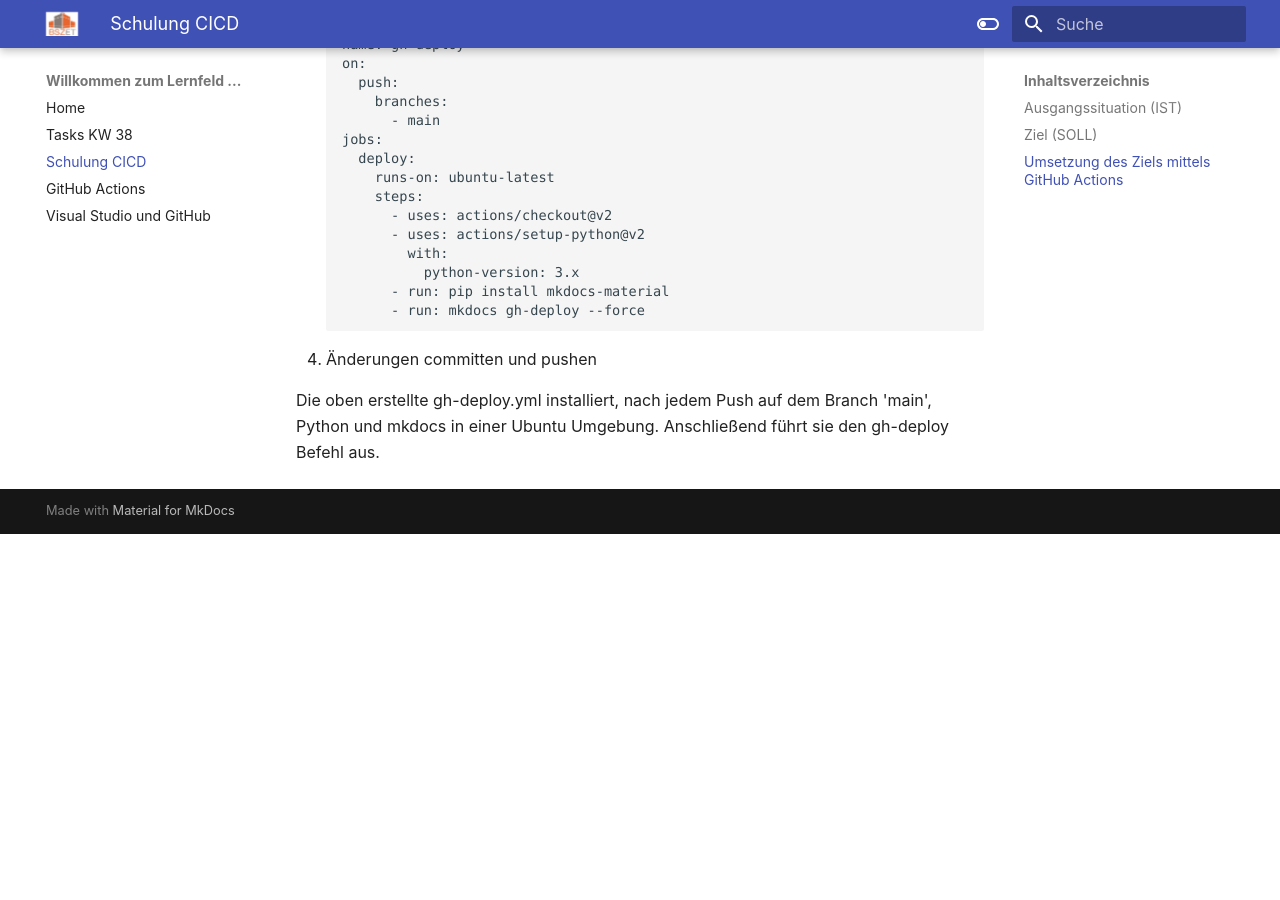
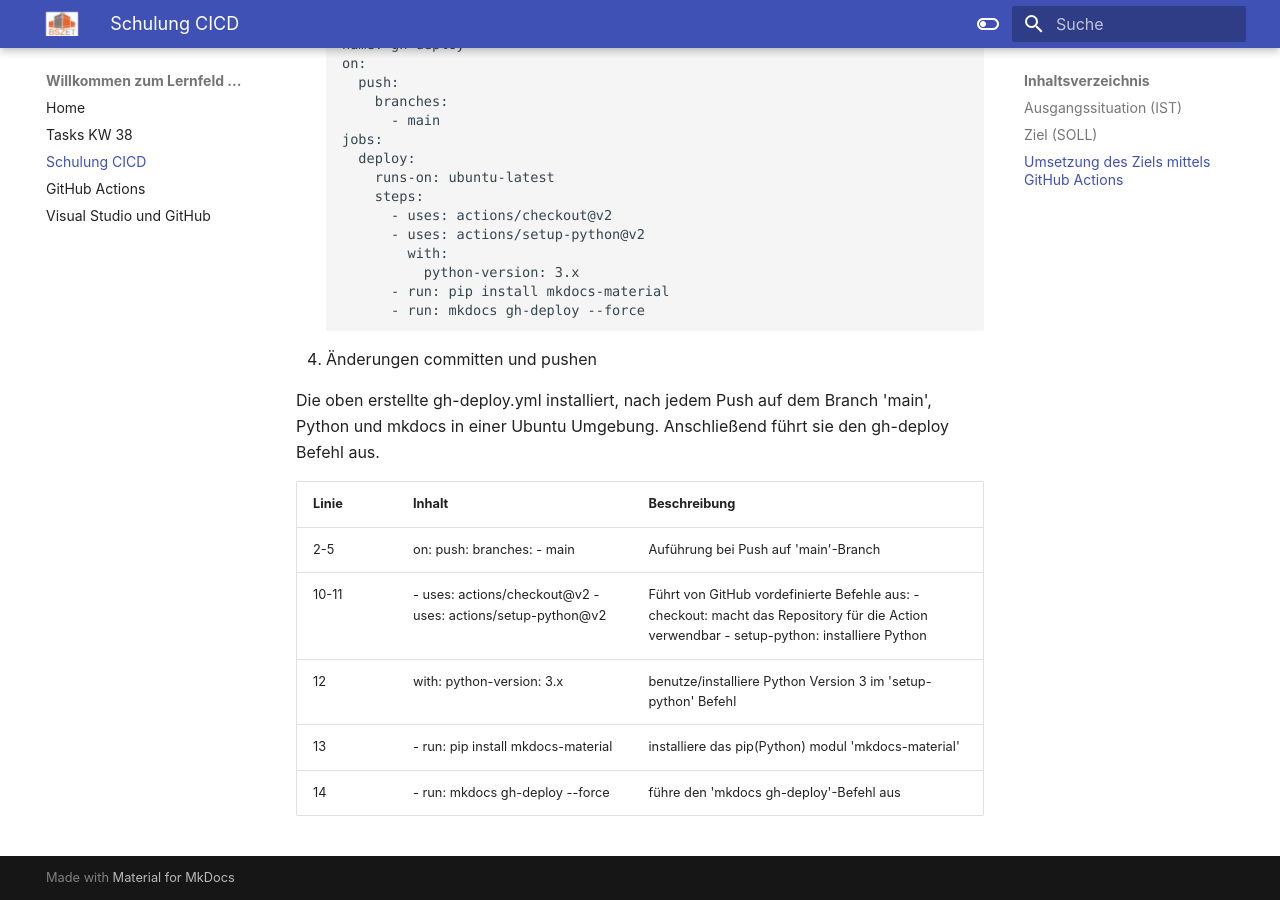
Before and after one commit to VCo52/is_auftrag_b, an MkDocs documentation site: the page built from docs/schulung_vs_cs/cicd_gh-deploy.md, in a window 1280 px wide and 900 px high, scrolled down 1494 px. Built offline with MkDocs 1.6.1 and Material for MkDocs 9.7.7, drawn with Linux system fonts in a browser that asks for light colours; before the commit the page ends 2028 px from its top, so only the background shows below that.

```diff
--- a/docs/schulung_vs_cs/cicd_gh-deploy.md
+++ b/docs/schulung_vs_cs/cicd_gh-deploy.md
@@ -31,3 +31,11 @@
 4. Änderungen committen und pushen
 
 Die oben erstellte gh-deploy.yml installiert, nach jedem Push auf dem Branch 'main', Python und mkdocs in einer Ubuntu Umgebung. Anschließend führt sie den gh-deploy Befehl aus.
+
+| Linie | Inhalt                                                      | Beschreibung                                                                                                                              |
+|-------|-------------------------------------------------------------|-------------------------------------------------------------------------------------------------------------------------------------------|
+| 2-5   | on:  push:     branches:       - main                       | Auführung bei Push auf 'main'-Branch                                                                                                      |
+| 10-11 | - uses: actions/checkout@v2 - uses: actions/setup-python@v2 | Führt von GitHub vordefinierte Befehle aus: - checkout: macht das Repository für die Action verwendbar - setup-python: installiere Python |
+| 12    | with:   python-version: 3.x                                 | benutze/installiere Python Version 3 im 'setup-python' Befehl                                                                             |
+| 13    | - run: pip install mkdocs-material                          | installiere das pip(Python) modul 'mkdocs-material'                                                                                       |
+| 14    | - run: mkdocs gh-deploy --force                             | führe den 'mkdocs gh-deploy'-Befehl aus                                                                                                   |
```
